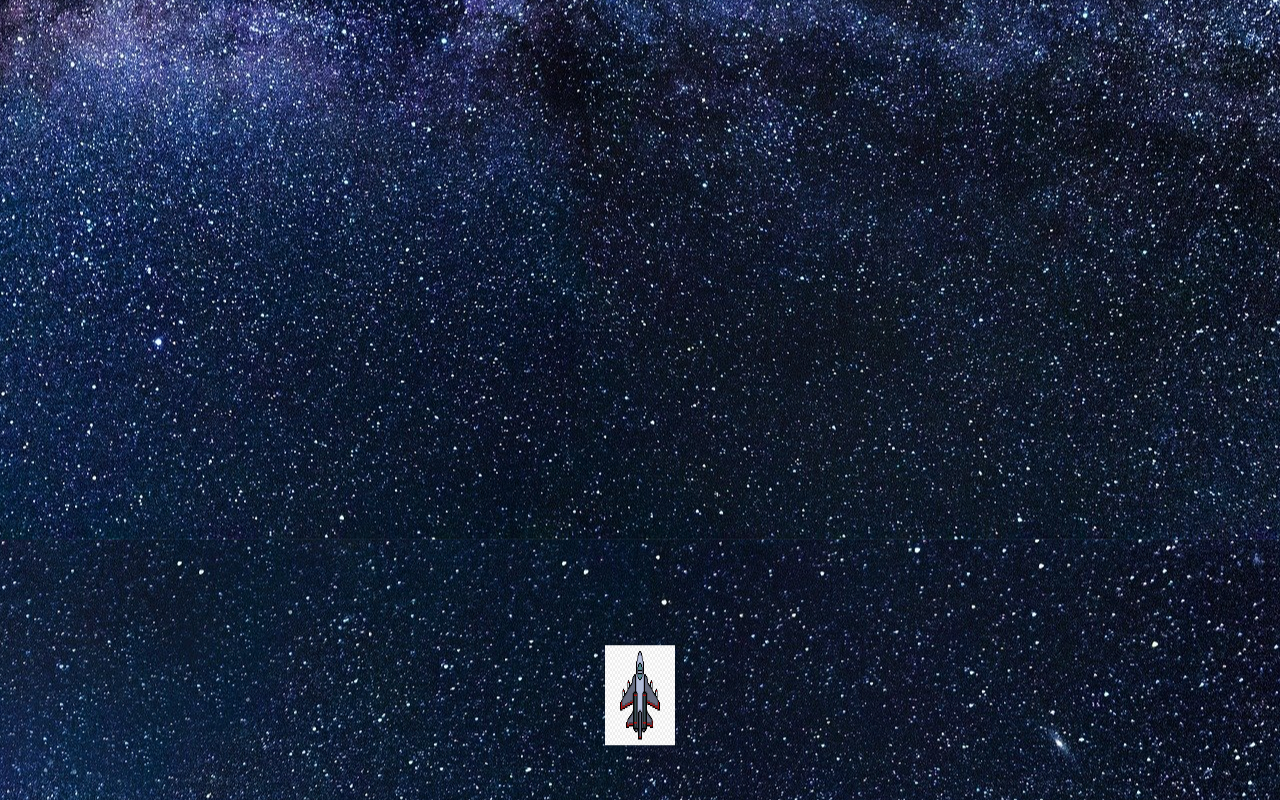
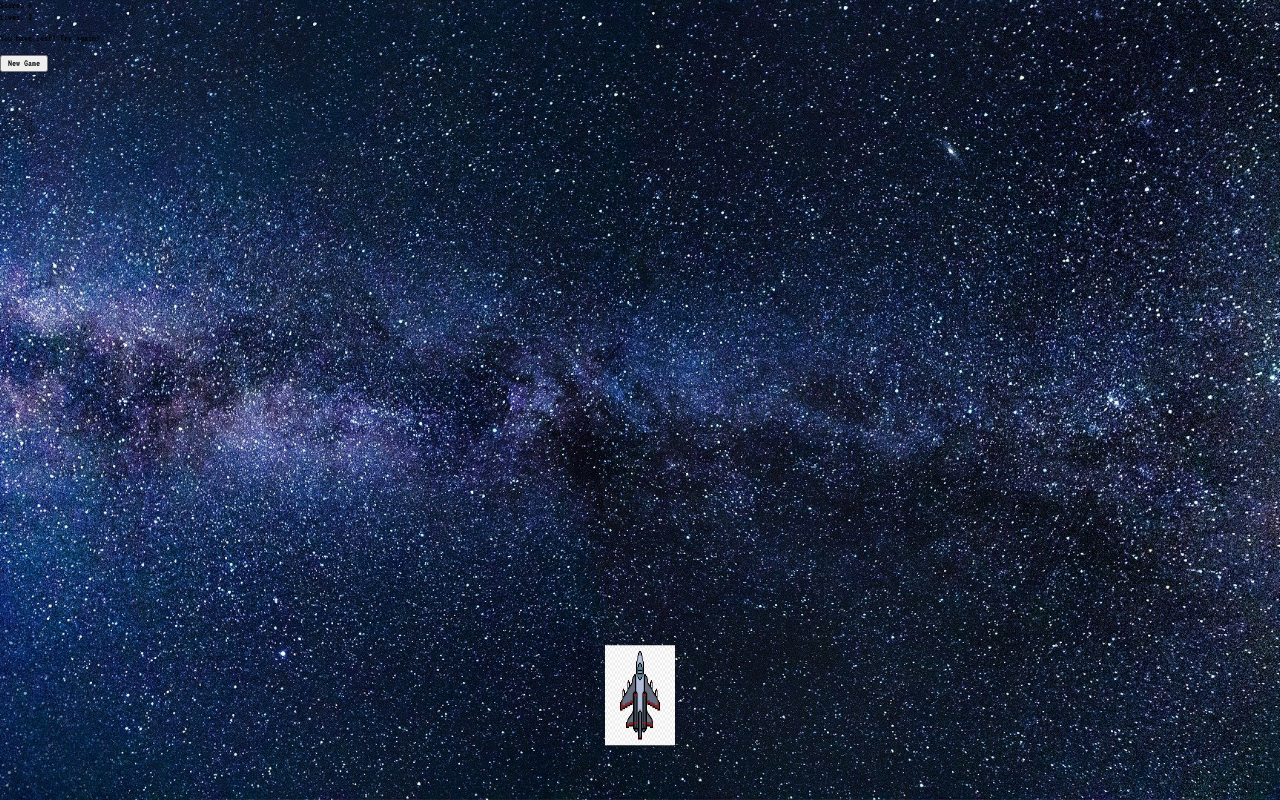
Before and after one commit to piotr-skolorzynski/hit-the-chick, a plain HTML site: page index.html in a window 1280 px wide. Drawn offline with nearby package versions, Linux system fonts and the light colour scheme.

Commit message:
change page structure finish styling page background

```diff
--- a/css/style.css
+++ b/css/style.css
@@ -5,20 +5,22 @@ html {
 body {
     font-family: 'VT323', monospace;
     box-sizing: border-box;
-    max-height: 100vh;
+    min-height: 100vh;
     background-image: url('../img/milky-way-1920.jpg');
     background-position: center;
+    background-size: cover;
+    background-repeat: no-repeat;
 
 }
 
-.space-ship {
+.spaceship {
     position: absolute;
     bottom: 0;
     left: 50%;
     transform: translate(-50%, -50%);
 }
 
-.space-ship img {
+.spaceship img {
     width: 70px;
     height: 100px;
 }
--- a/index.html
+++ b/index.html
@@ -9,13 +9,25 @@
     <link rel="stylesheet" href="./css/normalize.css">
     <link rel="stylesheet" href="./css/style.css">
     <title>Hit the chick</title>
-    <script src="./js/main.js" defer></script>
+    <script type="module" src="./js/main.js" defer></script>
 </head>
 <body>
-
-    <div class="space-ship">
-        <img src="./img/space-ship2.png" alt="spaceship">
+    <div class="container">
+        <div class="spaceship">
+            <img src="./img/space-ship2.png" alt="spaceship">
+        </div>
+        <section class="information">
+            <div class="information__content">Score: 0</div>
+            <div class="information__content">Lives: 3</div>
+        </section>
+        <div class="popup">
+            <div class="popup__content">
+                <p class="popup__text">
+                    You have lost! Try again!
+                </p>
+                <button class="popup__btn">New Game</button>
+            </div>
+        </div>
     </div>
-
 </body>
 </html>
```
